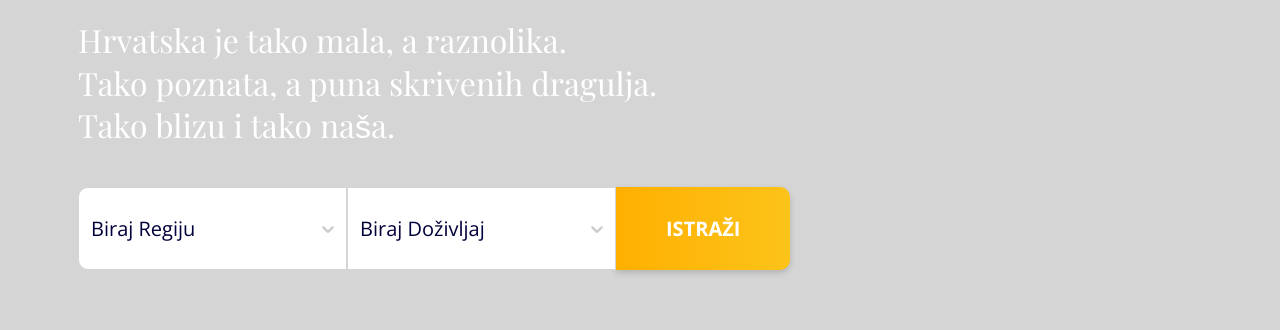
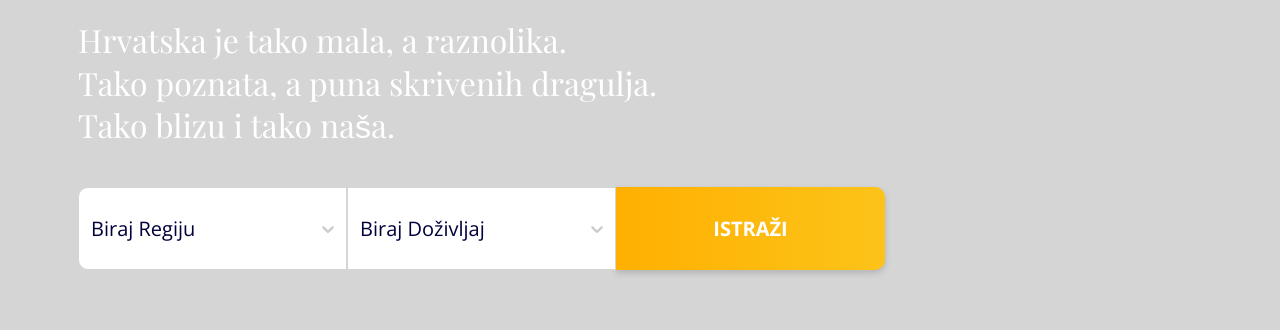
Before and after one commit to vinkodlak/putujmolokalno, a Gatsby site: page / in a window 1280 px wide. Shown: the part 347-677 px from the top of the page. Built offline with nearby package versions, Linux system fonts and the light colour scheme; Gatsby itself is replaced by a stand-in of ours.

Commit message:
fix: button size

```diff
--- a/src/components/SelectForm.jsx
+++ b/src/components/SelectForm.jsx
@@ -9,6 +9,7 @@ const SelectForm = styled.div`
 `
 
 const Button = styled(YellowButton)`
+  min-width: 269px;
   border-radius: 0 10px 10px 0;
 `
 
@@ -40,7 +41,7 @@ export default ({className}) => {
         placeholder={`Biraj Doživljaj`}
       />
 
-      <Button>Istraži</Button>
+      <Button isHero>Istraži</Button>
 
     </SelectForm>
   )
```
